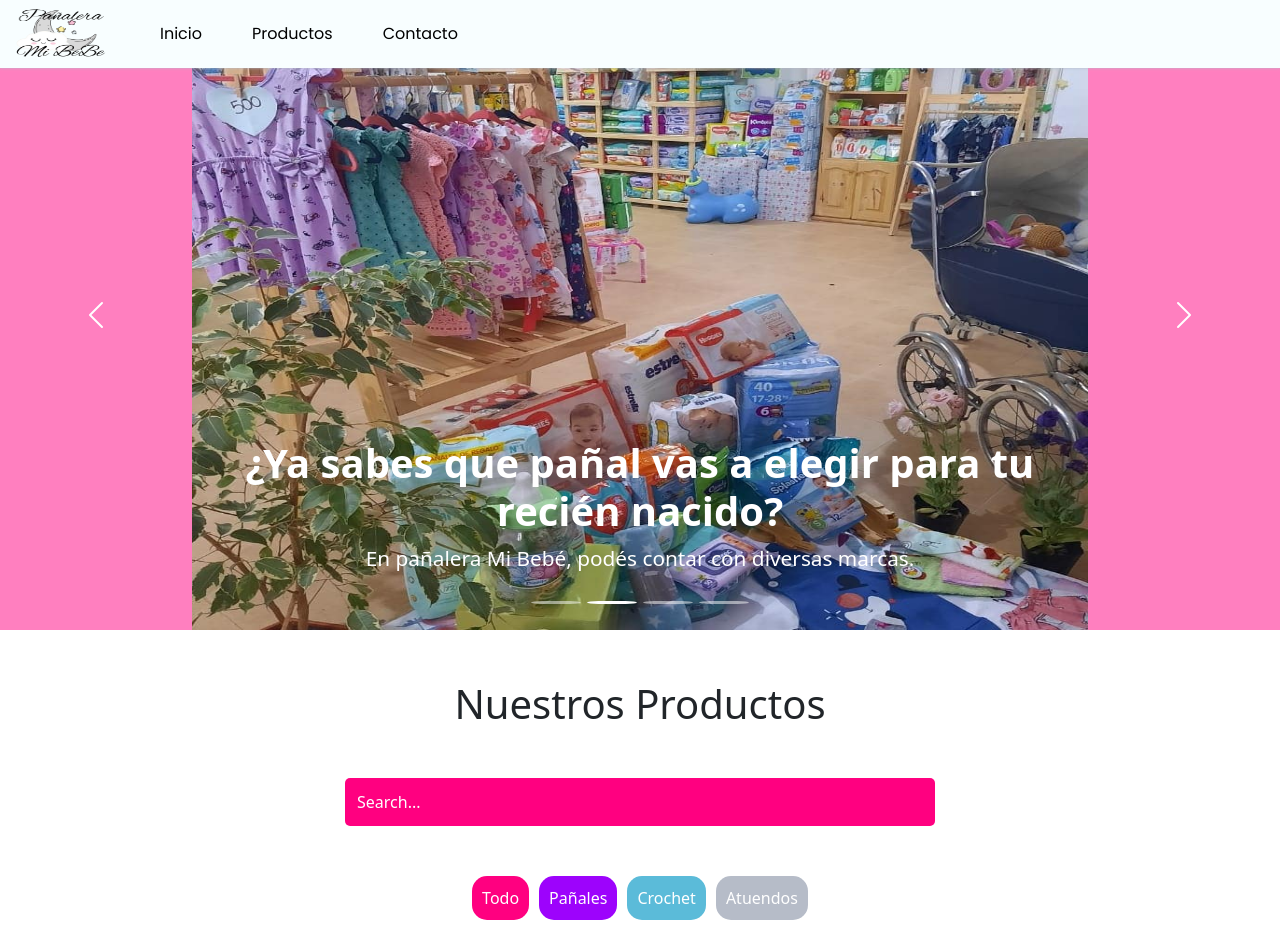
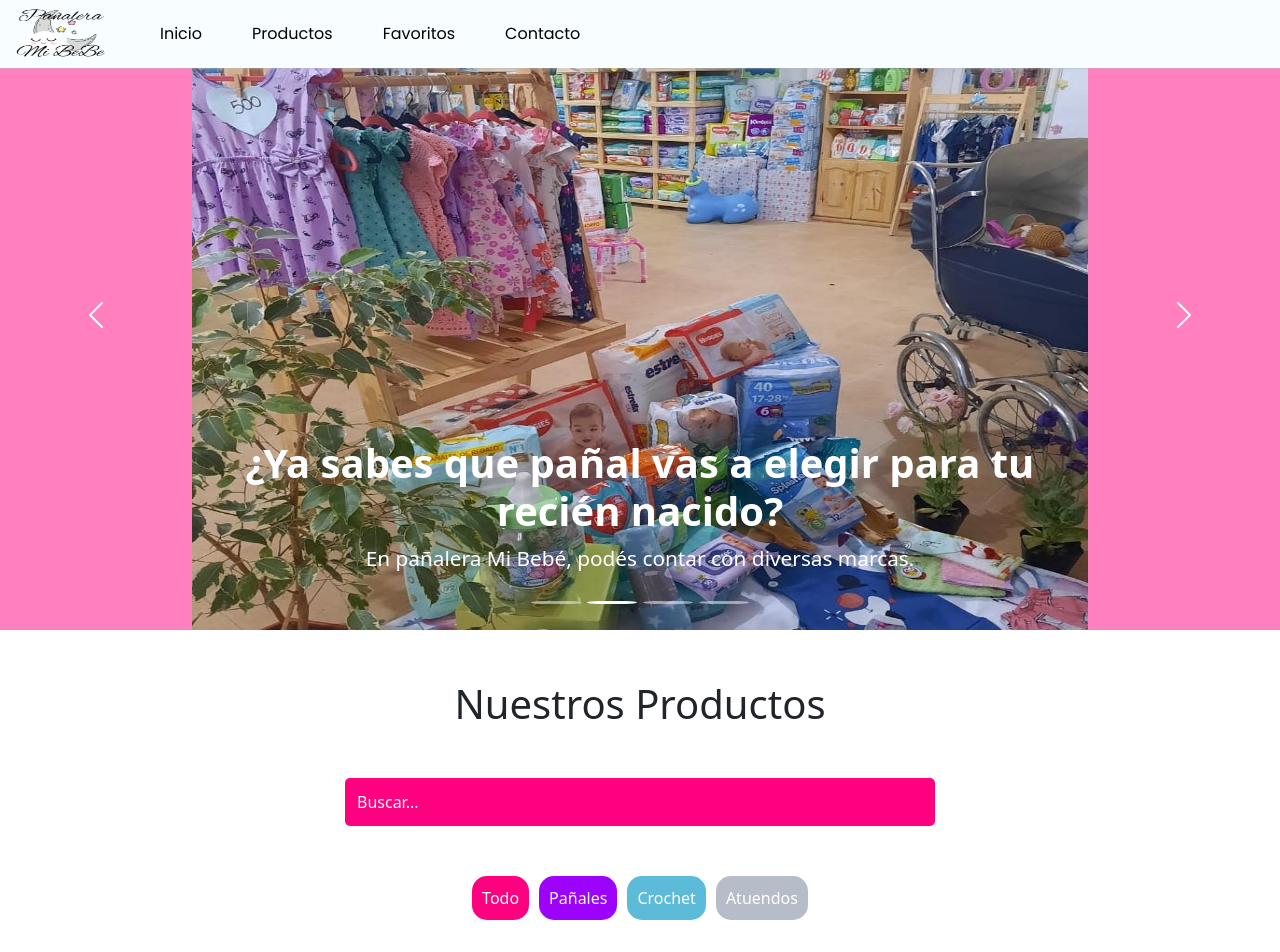
Before and after one commit to lucianoruizm/projectP, a React (Create React App) app: page / in a window 1280 px wide. Shown: the top 952 px of the page. Built offline with nearby package versions, Linux system fonts and the light colour scheme.

Commit message:
add favs navbar

```diff
--- a/src/components/Navbar/Navbar.css
+++ b/src/components/Navbar/Navbar.css
@@ -56,7 +56,7 @@ a:hover {
 }
 
 .modal-navbar {
-    height: 200px;
+    height: 245px;
     width: 100%;
 }
 
--- a/src/components/Navbar/Navbar.js
+++ b/src/components/Navbar/Navbar.js
@@ -25,6 +25,9 @@ const Navbar = () => {
                   <a href="#h1">
                     <li>Productos</li>
                   </a>
+                  <a href="#h1">
+                    <li>Favoritos</li>
+                  </a>
                   <a href="#contact">
                     <li>Contacto</li>
                   </a>
@@ -42,6 +45,9 @@ const Navbar = () => {
               <a href="#h1">
                   <li>Productos</li>
               </a>
+              <a href="#h1">
+                  <li>Favoritos</li>
+              </a>
               <a href="#contact">
                   <li>Contacto</li>
               </a>
--- a/src/components/Search/Search.js
+++ b/src/components/Search/Search.js
@@ -13,7 +13,7 @@ const Search = ({onSearch}) => {
      <div className="search-container">
          <input
            className="input-search"
-           placeholder="Search..."
+           placeholder="Buscar..."
            type='text'
            onChange={handleChange}
            value={value}
```
